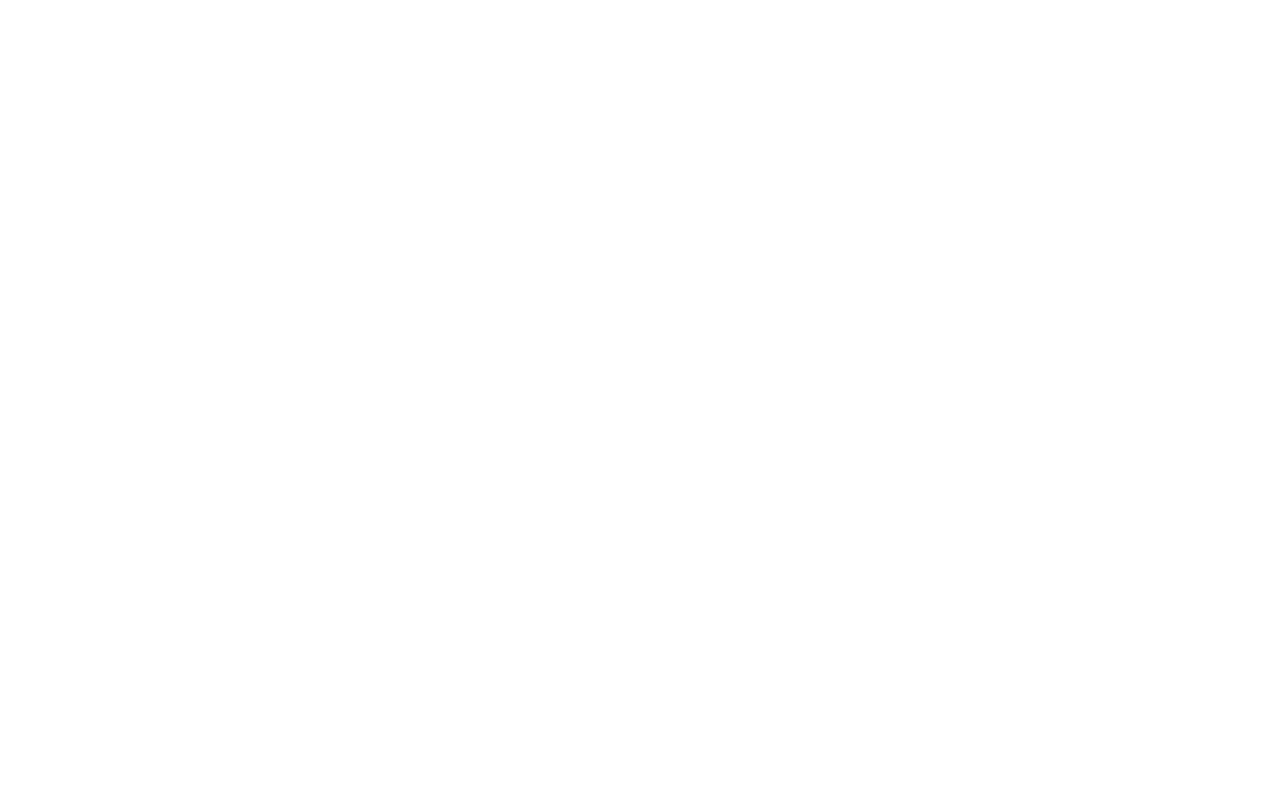
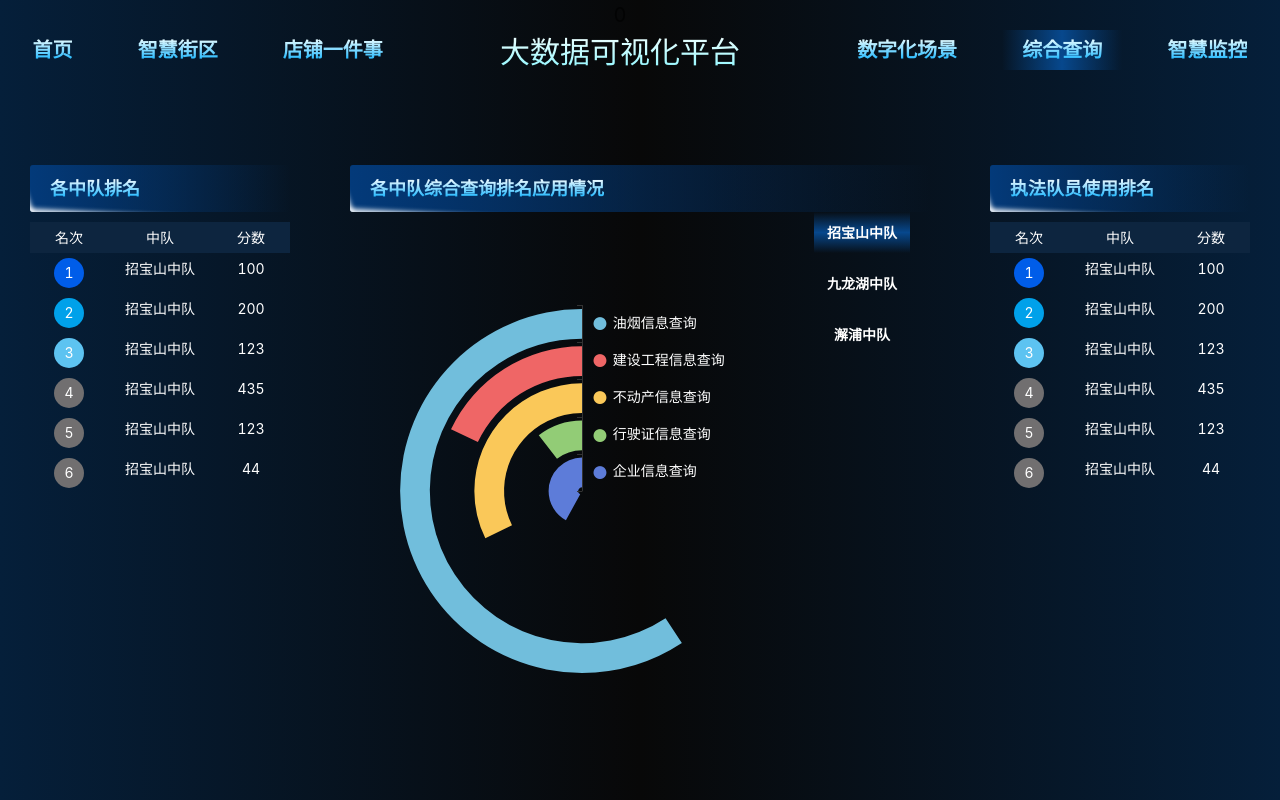
Before and after one commit to codog-in-github/bigdata, a Vue app: page /#/big-data-cq in a window 1280 px wide. Built offline with nearby package versions, Linux system fonts and the light colour scheme.

Commit message:
综合查询

```diff
--- /dev/null
+++ b/src/components/bigdata/ComposetQuery.vue
@@ -0,0 +1,137 @@
+<template>
+    <div class="container">
+        <board label="各中队排名">
+            <rank :data="teamRank"></rank>
+        </board>
+        <board label="各中队综合查询排名应用情况">
+            <div class="center">
+                <roundcap class="chart" :data="queryData[displayIndex]"></roundcap>
+                <div class="button-box">
+                    <div class="button" :class="{active : displayIndex ==i }" v-for="(item, i) in queryData" :key="i" @click="displayIndex = i" >
+                        {{item.name}}
+                    </div>
+                </div>
+            </div>
+        </board>
+        <board label="执法队员使用排名">
+            <rank :data="teamRank"></rank>
+        </board>
+    </div>
+</template>
+
+<script>
+import Board from './components/Board'
+import Rank from './components/Rank.vue'
+import Roundcap from './components/Roundcap.vue'
+export default {
+  components: {
+    Board,
+    Roundcap,
+    Rank
+  },
+  data () {
+    return {
+      teamRank: [
+        ['中队', '分数'],
+        ['招宝山中队', '100'],
+        ['招宝山中队', '200'],
+        ['招宝山中队', '123'],
+        ['招宝山中队', '435'],
+        ['招宝山中队', '123'],
+        ['招宝山中队', '44']
+      ],
+      queryData: [
+        {
+          name: '招宝山中队',
+          detail: [
+            { label: '企业信息查询', value: 56 },
+            { label: '行驶证信息查询', value: 14 },
+            { label: '不动产信息查询', value: 43 },
+            { label: '建设工程信息查询', value: 24 },
+            { label: '油烟信息查询', value: 79 }
+          ]
+        },
+        {
+          name: '九龙湖中队',
+          detail: [
+            { label: '企业信息查询', value: 99 },
+            { label: '行驶证信息查询', value: 14 },
+            { label: '不动产信息查询', value: 90 },
+            { label: '建设工程信息查询', value: 33 },
+            { label: '油烟信息查询', value: 11 }
+          ]
+        },
+        {
+          name: '澥浦中队',
+          detail: [
+            { label: '企业信息查询', value: 34 },
+            { label: '行驶证信息查询', value: 32 },
+            { label: '不动产信息查询', value: 33 },
+            { label: '建设工程信息查询', value: 11 },
+            { label: '油烟信息查询', value: 67 }
+          ]
+        }
+      ],
+      displayIndex: 0
+    }
+  }
+
+}
+</script>
+
+<style lang="less" scoped>
+.container{
+    height: 100%;
+    width: 100%;
+
+    display: flex;
+    flex-flow: nowrap row;
+    justify-content: space-between;
+
+    & > * {
+        height: 100%;
+
+        flex: 1 1 auto;
+    }
+
+    & > *:first-child,
+    & > *:last-child{
+        width: 25%;
+
+        flex: 0 0 auto;
+    }
+}
+.center{
+    display: flex;
+
+    .button-box{
+        width: 20%;
+        flex: 1 1 auto;
+        box-sizing: border-box;
+        padding-right: 20px;
+
+        .button {
+            width: 100%;
+            padding: 10px 0;
+
+            color: #fff;
+            text-align: center;
+            font-weight: bold;
+
+            cursor: pointer;
+            // border:1px solid #fff;
+        }
+        .active{
+            background: linear-gradient(rgba(7, 72, 141,0),rgba(7, 72, 141,1),rgba(7, 72, 141,0));
+        }
+        .button + .button{
+            margin-top: 10px;
+        }
+    }
+
+    .chart{
+        width: 80%;
+        flex: 0 0 auto;
+    }
+}
+</style>
--- a/src/components/bigdata/components/Bar.vue
+++ b/src/components/bigdata/components/Bar.vue
@@ -69,6 +69,11 @@
       default: true
     }
   },
+  data () {
+    return {
+      chart: null
+    }
+  },
   computed: {
     xData () {
       return this.data.map(item => item.name)
@@ -110,8 +115,12 @@
     }
   },
   mounted () {
-    const chart = this.$echarts.init(document.getElementById(this.id))
-    chart.setOption({
+    this.chart = this.$echarts.init(document.getElementById(this.id))
+    this.updateChart()
+  },
+  methods: {
+    updateChart () {
+      this.chart.setOption({
         grid: {
           show: false,
           left: 30,
@@ -158,6 +167,15 @@
         series: this.series
       })
     }
+  },
+  watch: {
+    data: {
+      deep: true,
+      handler () {
+        this.updateChart()
+      }
+    }
+  }
 }
 </script>
 <style lang="less" scoped>
--- a/src/components/bigdata/components/Board.vue
+++ b/src/components/bigdata/components/Board.vue
@@ -33,7 +33,7 @@
   height: 100%;
 }
 .label{
-  width: 300px;
+  width: 100%;
   padding: 10px 0 10px 20px;
   background: linear-gradient(to right, rgba(3, 58, 122, 1), rgba(3, 58, 122, 0)) ;
   border-radius: 3px;
--- a/src/components/bigdata/components/CenterMap.vue
+++ b/src/components/bigdata/components/CenterMap.vue
@@ -74,16 +74,14 @@
         label: {
           normal: {
             show: false
-          },
-          emphasis: {
-            show: false
           }
         },
         roam: false,
         itemStyle,
-        emphasis: {
-          itemStyle
-        }
+        // emphasis: {
+        //   itemStyle
+        // }
+        silent: true
       },
       series: [
         {
--- a/src/components/bigdata/components/Header.vue
+++ b/src/components/bigdata/components/Header.vue
@@ -8,7 +8,7 @@
         <div><span class="title-text">大数据可视化平台</span></div>
       </div>
       <div class="nav-item-box" :class="{active:false}"><span class="gradient-text">数字化场景</span></div>
-      <div class="nav-item-box" :class="{active:false}"><span class="gradient-text">综合查询</span></div>
+      <div @click="push('/big-data-cq')"  class="nav-item-box" :class="{active:$route.path === '/big-data-cq'}" ><span class="gradient-text">综合查询</span></div>
       <div class="nav-item-box" :class="{active:false}"><span class="gradient-text">智慧监控</span></div>
     </nav>
   </header>
--- /dev/null
+++ b/src/components/bigdata/components/Rank.vue
@@ -0,0 +1,62 @@
+<template>
+  <div class="rank">
+    <div class="row" :class="{title:i==0}" v-for="(row, i) in data" :key="i">
+      <div class="col" v-if="i==0">名次</div>
+      <div class="col" v-else><span class="circle">{{i}}</span></div>
+      <div class="col" v-for="(col, j) in row" :key="j">{{col}}</div>
+    </div>
+  </div>
+</template>
+
+<script>
+export default {
+  props: {
+    data: {
+      type: Array,
+      default: () => []
+    }
+  }
+}
+</script>
+<style lang="less" scoped>
+.rank{
+  padding: 10px 0;
+  color: #fff;
+
+  .row{
+    display: flex;
+    justify-content: space-between;
+    padding: 5px 0;
+  }
+
+  .row:first-child{
+    background: #0d253f;
+  }
+
+  .row:nth-child(2) .circle{
+    background: #005de9;
+  }
+
+  .row:nth-child(3) .circle{
+    background: #00a1ea;
+  }
+
+  .row:nth-child(4) .circle{
+    background: #5dc3f1;
+  }
+
+  .col{
+    text-align: center;
+    width: 30%;
+  }
+
+  .circle{
+    background: #716f70;
+    display: inline-block;
+    line-height: 30px;
+    border-radius: 50%;
+    width: 30px;
+    height: 30px;
+  }
+}
+</style>
--- /dev/null
+++ b/src/components/bigdata/components/Roundcap.vue
@@ -0,0 +1,91 @@
+<template>
+  <div :id="id"></div>
+</template>
+
+<script>
+
+const COLOR = ['#5d7cd9', '#92cc76', '#fac859', '#ef6666', '#71bedc']
+
+export default {
+  props: {
+    id: {
+      type: String,
+      default: 'roundcap-chart'
+    },
+    data: {
+      type: Object,
+      default: () => []
+    }
+  },
+  data () {
+    return {
+      chart: null
+    }
+  },
+  computed: {
+    radiusAxis () {
+      const rich = {}
+      for (const i in COLOR) {
+        rich[`color_${i}`] = { color: COLOR[i], fontSize: 30 }
+      }
+      let colorIndex = 0
+      const colorLen = COLOR.length
+      return {
+        type: 'category',
+        data: this.data.detail.map(item => item.label),
+        axisLabel: {
+          color: '#fff',
+          fontSize: '14',
+          align: 'left',
+          interval: 0,
+          formatter: item => `{color_${colorIndex++ % colorLen}|  ●} ${item}`,
+          rich
+        },
+        z: 10
+      }
+    },
+    series () {
+      let colorIndex = 0
+      const colorLen = COLOR.length
+      return [{
+        name: this.data.name,
+        type: 'bar',
+        data: this.data.detail.map(item => ({
+          value: item.value,
+          itemStyle: {
+            color: COLOR[colorIndex++ % colorLen]
+          }
+        })),
+        coordinateSystem: 'polar'
+      }]
+    }
+  },
+  mounted () {
+    this.chart = this.$echarts.init(document.getElementById(this.id))
+    this.updateChart()
+  },
+  methods: {
+    updateChart () {
+      this.chart.setOption({
+        angleAxis: {
+          show: false,
+          max: 133.33333333333334,
+          min: 0,
+          clockwise: false
+        },
+        radiusAxis: this.radiusAxis,
+        polar: {},
+        series: this.series
+      })
+    }
+  },
+  watch: {
+    data: {
+      deep: true,
+      handler () {
+        this.updateChart()
+      }
+    }
+  }
+}
+</script>
--- a/src/router/main.js
+++ b/src/router/main.js
@@ -26,6 +26,9 @@
       }, {
         path: '/big-data-storeonething',
         component: () => import('@/components/bigdata/storeonething.vue')
+      }, {
+        path: '/big-data-cq',
+        component: () => import('@/components/bigdata/ComposetQuery.vue')
       }
 
     ]
```
Lines whose indentation alone changed are shown as unchanged.
